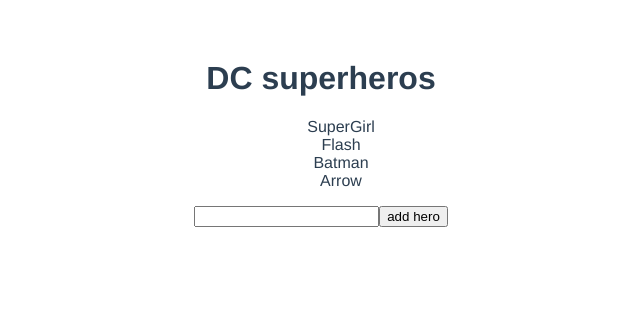
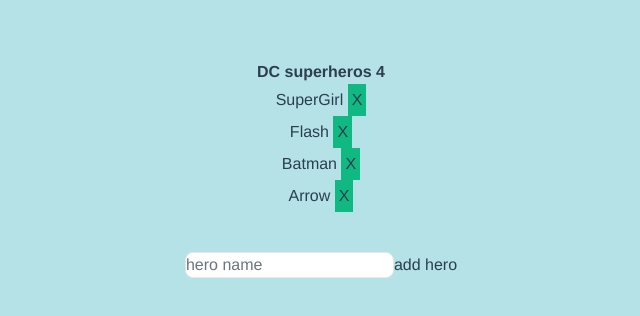
Before and after one commit to jasmine8711/vue-10, a Vue app in the folder heros/: page / in a window 1280 px wide. Shown: the top 316 px of the page, without its empty margins (319-959 px from the left). Built offline with nearby package versions, Linux system fonts and the light colour scheme.

Commit message:
tailwind installed

```diff
--- a/heros/package.json
+++ b/heros/package.json
@@ -13,13 +13,17 @@
     "vue-router": "^3.4.9"
   },
   "devDependencies": {
+    "@tailwindcss/postcss7-compat": "^2.0.2",
     "@vue/cli-plugin-babel": "~4.5.0",
     "@vue/cli-plugin-eslint": "~4.5.0",
     "@vue/cli-service": "~4.5.0",
     "@vue/compiler-sfc": "^3.0.0",
+    "autoprefixer": "^9.8.6",
     "babel-eslint": "^10.1.0",
     "eslint": "^6.7.2",
-    "eslint-plugin-vue": "^7.0.0-0"
+    "eslint-plugin-vue": "^7.0.0-0",
+    "postcss": "^7.0.35",
+    "tailwindcss": "npm:@tailwindcss/postcss7-compat@^2.0.2"
   },
   "eslintConfig": {
     "root": true,
--- /dev/null
+++ b/heros/postcss.config.js
@@ -0,0 +1,6 @@
+module.exports = {
+  plugins: {
+    tailwindcss: {},
+    autoprefixer: {},
+  },
+}
--- /dev/null
+++ b/heros/src/assets/style.css
@@ -0,0 +1,7 @@
+@tailwind base;
+@tailwind components;
+@tailwind utilities;
+
+body{
+    background-color: rgb(180, 226, 230);
+}
--- a/heros/src/components/Heros.vue
+++ b/heros/src/components/Heros.vue
@@ -1,15 +1,32 @@
 <template>
-  <h1>DC superheros</h1>
+  <div class="w-full flex">
+    <div class="m-auto">
+      <h1 class="text-center font-bold w-full">
+        DC superheros {{ herosCount }}
+      </h1>
+
       <ul>
         <li v-for="(hero, index) in dcHeros" :key="index">
+          <p>
             {{ hero.name }}
+            <button class="bg-green-500 p-1" @click="deleteHero(index)">
+              X
+            </button>
+          </p>
         </li>
       </ul>
-  <form @submit.prevent="addNewHero">
-    <input type="text" v-model.lazy="newHero" />
+      <form class="mt-10" @submit.prevent="addNewHero">
+        <input
+          class="placeholder-gray-500 border rounded-lg"
+          placeholder="hero name"
+          type="text"
+          v-model.lazy="newHero"
+        />
         <button :disabled="isDisabled" type="submit">add hero</button>
       </form>
       <h3>{{ newHero }}</h3>
+    </div>
+  </div>
 </template>
 
 <script>
@@ -34,6 +51,14 @@ export default {
         this.newHero = "";
       }
     },
+    deleteHero(index) {
+      this.dcHeros = this.dcHeros.filter((hero, i) => i != index);
+    },
+  },
+  computed: {
+    herosCount() {
+      return this.dcHeros.length;
+    },
   },
 };
 </script>
--- a/heros/src/main.js
+++ b/heros/src/main.js
@@ -1,4 +1,4 @@
 import { createApp } from 'vue'
 import App from './App.vue'
-
+import "./assets/style.css"
 createApp(App).mount('#app')
--- /dev/null
+++ b/heros/tailwind.config.js
@@ -0,0 +1,11 @@
+module.exports = {
+  purge: [],
+  darkMode: false, // or 'media' or 'class'
+  theme: {
+    extend: {},
+  },
+  variants: {
+    extend: {},
+  },
+  plugins: [],
+}
```
Also changed, not shown: 1 other file (tests, documents, lock files or other folders). Lines whose indentation alone changed are shown as unchanged.
